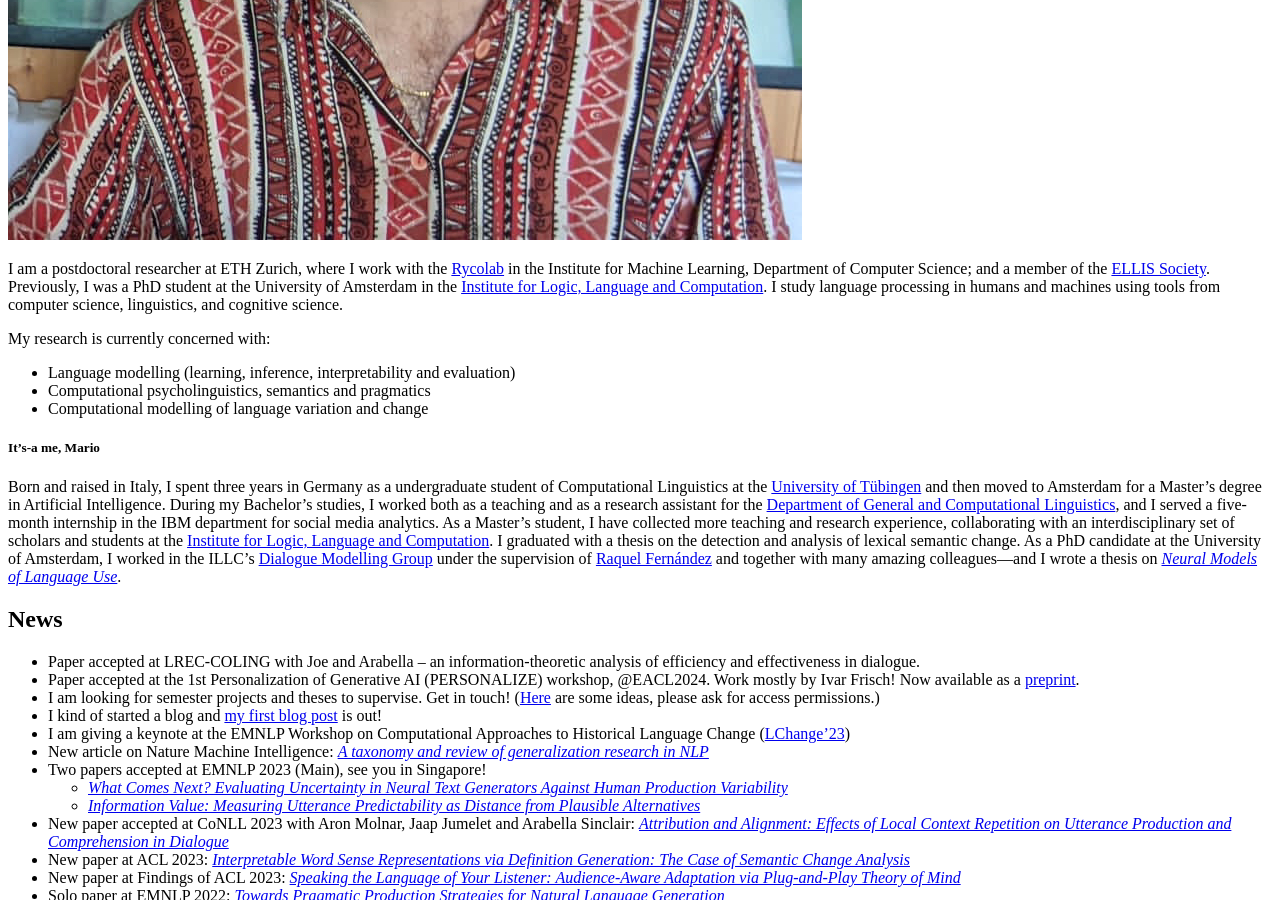
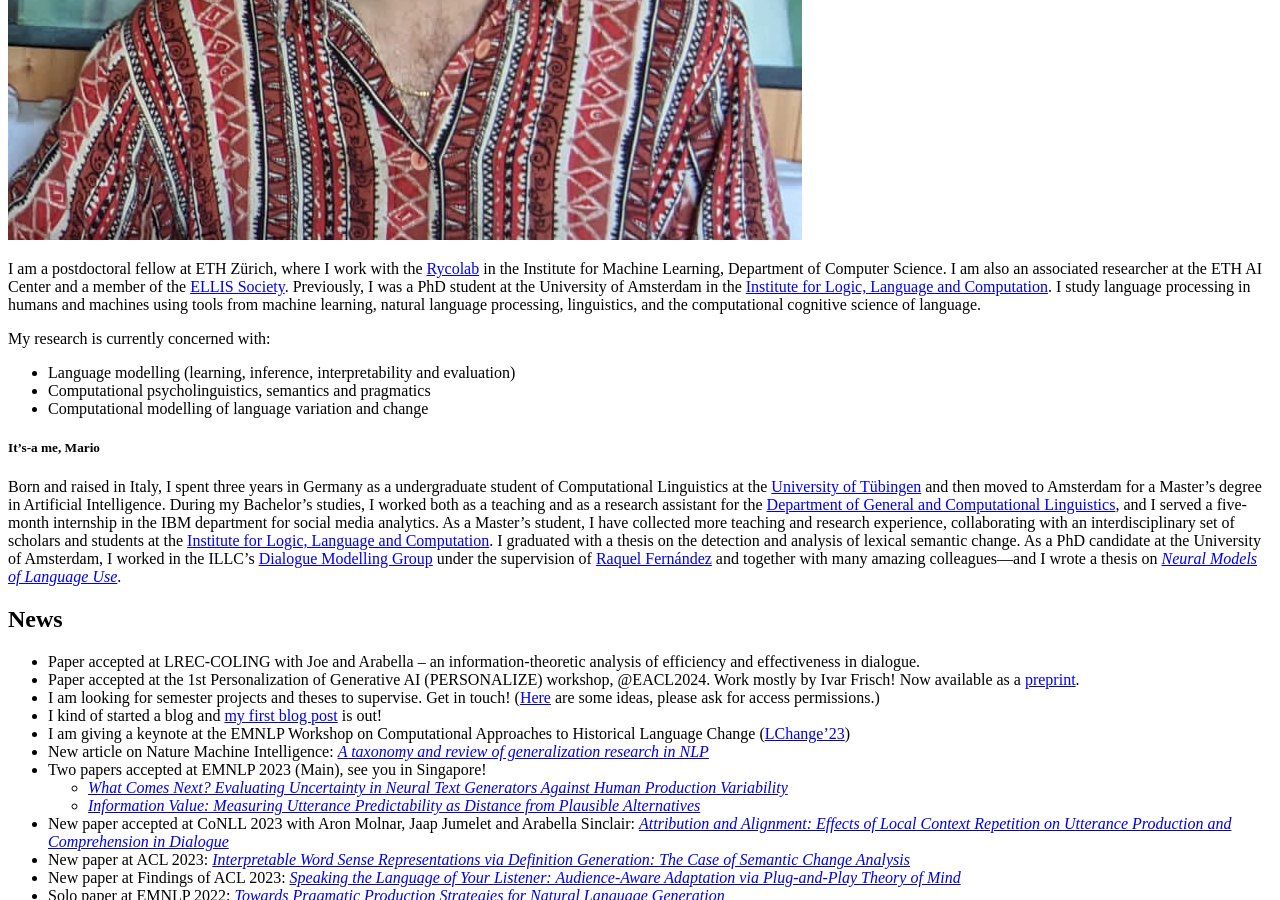
Before and after one commit to glnmario/glnmario.github.io, a Jekyll site: the page built from index.md, in a window 1280 px wide and 900 px high, scrolled down 738 px. Built offline with Jekyll 4.4.1, drawn with Linux system fonts in a browser that asks for light colours.

Commit message:
Update index.md

```diff
--- a/index.md
+++ b/index.md
@@ -6,7 +6,7 @@ layout: default
 
 
 <!--## About me-->
-I am a postdoctoral researcher at ETH Zurich, where I work with the [Rycolab](https://rycolab.io) in the Institute for Machine Learning, Department of Computer Science; and a member of the [ELLIS Society](https://ellis.eu). Previously, I was a PhD student at the University of Amsterdam in the [Institute for Logic, Language and Computation](https://www.illc.uva.nl). I study language processing in humans and machines using tools from computer science, linguistics, and cognitive science.
+I am a postdoctoral fellow at ETH Zürich, where I work with the [Rycolab](https://rycolab.io) in the Institute for Machine Learning, Department of Computer Science. I am also an associated researcher at the ETH AI Center and a member of the [ELLIS Society](https://ellis.eu). Previously, I was a PhD student at the University of Amsterdam in the [Institute for Logic, Language and Computation](https://www.illc.uva.nl). I study language processing in humans and machines using tools from machine learning, natural language processing, linguistics, and the computational cognitive science of language.
 
 My research is currently concerned with:
 - Language modelling (learning, inference, interpretability and evaluation)
```
